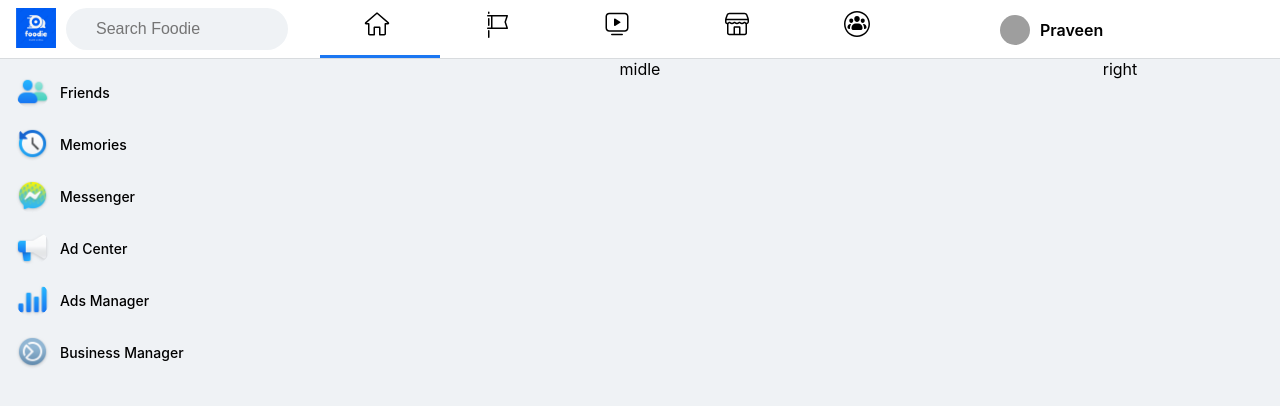
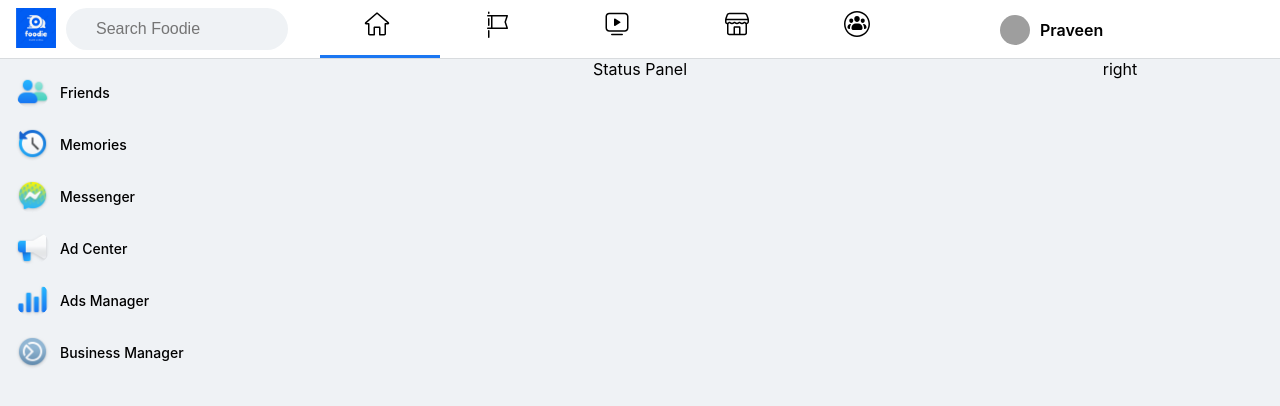
Before and after one commit to Navindu-Praveen/foodie_social_media, a React (Create React App) app in the folder foodie/: page / in a window 1280 px wide. Shown: the top 406 px of the page. Built offline with nearby package versions, Linux system fonts and the light colour scheme; grey boxes are pictures that could not be loaded.

Commit message:
start setting status panel

```diff
--- a/foodie/src/Component/NavBar/MainPage/Layout.js
+++ b/foodie/src/Component/NavBar/MainPage/Layout.js
@@ -2,6 +2,7 @@
 import "./Mainpage.css";
 import { Grid } from '@material-ui/core';
 import LeftSide from './LeftSidePanel/LeftSide';
+import StatusBar from './StatusBar/Status';
 
 class Layout extends Component {
     constructor(props) {
@@ -16,7 +17,7 @@
                     <LeftSide />
                 </Grid>
                 <Grid item xs={6}>
-                    midle
+                    <StatusBar />
                 </Grid>
                 <Grid item xs={3}>
                     right
--- /dev/null
+++ b/foodie/src/Component/NavBar/MainPage/StatusBar/Status.js
@@ -0,0 +1,18 @@
+import React, { Component } from 'react'
+
+class StatusBar extends Component {
+    constructor(props) {
+        super(props);
+        this.state = {  }
+    }
+
+    render() {
+        return (
+            <div>
+                Status Panel
+            </div>
+         );
+    }
+}
+
+export default StatusBar;
```
